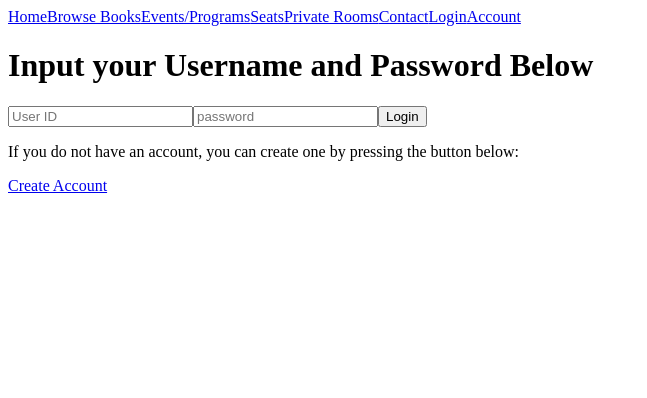
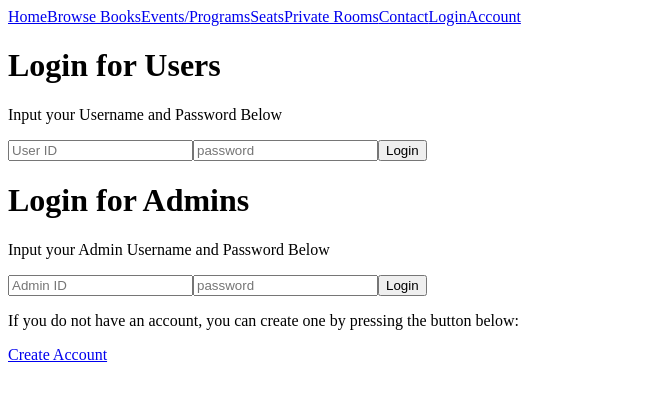
Before and after one commit to matt200500/CPSC471-Universal-Library, a React app in the folder frontend/: page /login in a window 1280 px wide. Shown: the top 398 px of the page, without its empty margins (0-647 px from the left). Built offline with nearby package versions, Linux system fonts and the light colour scheme; the HTML template or start-up script is replaced by a standard one.

Commit message:
added admin login

```diff
--- a/frontend/src/components/LoginPage.js
+++ b/frontend/src/components/LoginPage.js
@@ -8,10 +8,18 @@ export default class LoginPage extends Component {
         user_id: "",
         User_password: "",
       },
-      UserData: []
+      admin_login: {
+        administrator_id: "",
+        Administrator_password: '',
+      },
+      AdminData: [],
+      UserData: [],
     };
   }
 
+
+
+  // ------------------------------------------- FOR USERS LOGGING IN ---------------------------
   handleInputChange = (event) => {
     const { name, value } = event.target;
     this.setState({
@@ -31,12 +39,40 @@ export default class LoginPage extends Component {
       console.log(data);
       localStorage.setItem('user_id', data.user_id);
       this.setState({ UserData: data });
-      alert("Successfully logged in");
+      alert("Successfully logged in as a User");
+    } else {
+      alert("Failed to login");
+    }
+  };
+// ---------------------------------------- FOR ADMINS LOGGING IN ---------------------------------
+
+handleAdminChange = (event) => {
+  const { name, value } = event.target;
+  this.setState({
+    admin_login: {
+      ...this.state.admin_login,
+      [name]: value
+    }
+  });
+};
+
+handleAdminSubmit = async (e) => {
+  e.preventDefault();
+  const { administrator_id, Administrator_password } = this.state.admin_login;
+  const response = await fetch(`/api/adminlogin?administrator_id=${administrator_id}&Administrator_password=${Administrator_password}`);
+  if (response.ok) {
+    const data = await response.json();
+    console.log(data);
+    localStorage.setItem('administrator_id', data.administrator_id);
+    this.setState({ AdminData: data });
+    alert("Successfully logged in as an Admin");
   } else {
     alert("Failed to login");
   }
 };
 
+
+// ------------------------------------ RENDER BELOW ------------------------------------
   render() {
     return (
       <>
@@ -51,7 +87,8 @@ export default class LoginPage extends Component {
           <a href="account">Account</a>
         </div>
         <div className="login-stuff">
-        <h1>Input your Username and Password Below</h1>
+          <h1> Login for Users</h1>
+          <p className="login-text">Input your Username and Password Below</p>
           <form onSubmit={this.handleSubmit}>
             <input
               type="text"
@@ -69,6 +106,25 @@ export default class LoginPage extends Component {
             />
             <button type="submit">Login</button>
           </form>
+          <h1> Login for Admins</h1>
+          <p className="login-text">Input your Admin Username and Password Below</p>
+          <form onSubmit={this.handleAdminSubmit}>
+            <input
+              type="text"
+              name="administrator_id"
+              placeholder="Admin ID"
+              onChange={this.handleAdminChange}
+              value={this.state.userId}
+            />
+            <input
+              type="password"
+              name="Administrator_password"
+              placeholder="password"
+              onChange={this.handleAdminChange}
+              value={this.state.password}
+            />
+            <button type="submit">Login</button>
+          </form>
         </div>
         <div className="signup-stuff">
           <p>If you do not have an account, you can create one by pressing the button below:</p>
--- a/frontend/static/css/index.css
+++ b/frontend/static/css/index.css
@@ -292,7 +292,6 @@ tr:hover {
 }
 
 .login-stuff h1 {
-  margin-bottom: 40px;
   color:#ffffff;
   font-family:Cambria, Cochin, Georgia, Times, 'Times New Roman', serif;
   border: 5px solid #635c75;
@@ -300,6 +299,20 @@ tr:hover {
   padding: 10px 20px;
   display: inline-block;
   background-color: #635c75;
+}
+
+.login-stuff .login-text {
+  color: #ffffff;
+  font-family: Cambria, Cochin, Georgia, Times, 'Times New Roman', serif;
+  border: 1px solid #9589b4;
+  border-radius: 1px;
+  padding: 10px 1px;
+  background-color: #9589b4;
+  font-size: 20x;
+  margin-bottom: 20px;
+  max-width: 400px;
+  margin-left: auto;
+  margin-right: auto;
 }
 
 /* Style the form inputs */
```
Also changed, not shown: frontend/static/frontend/main.js, 2 other files (tests, documents, lock files or other folders). Lines whose indentation alone changed are shown as unchanged.
